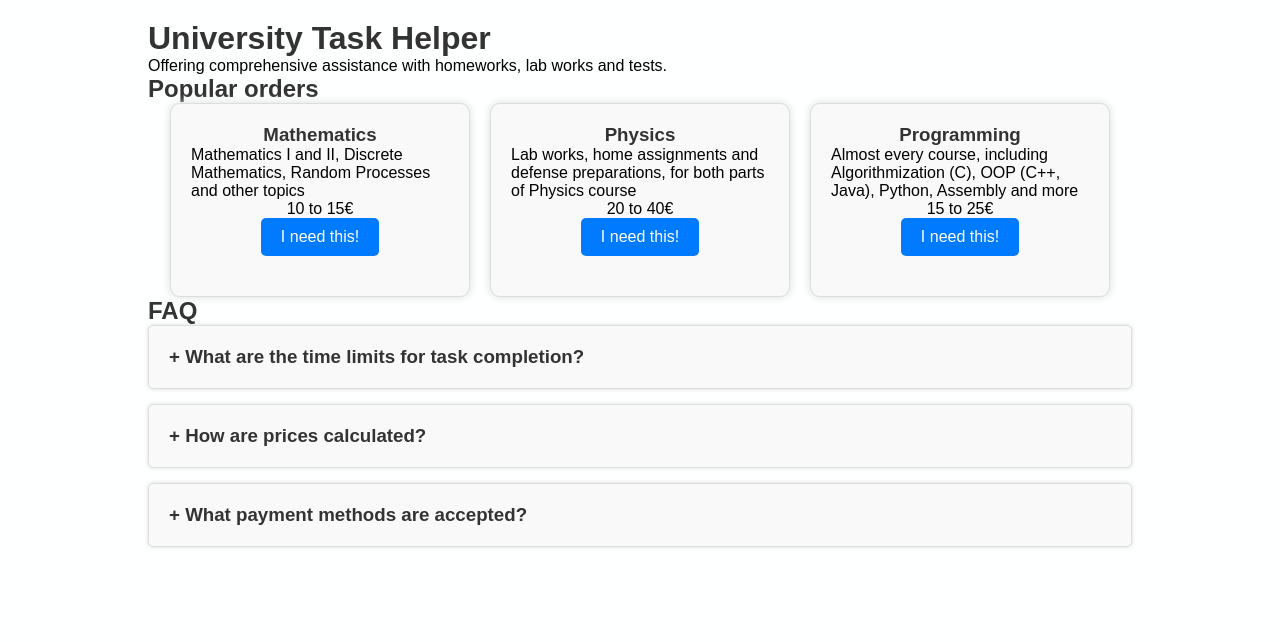
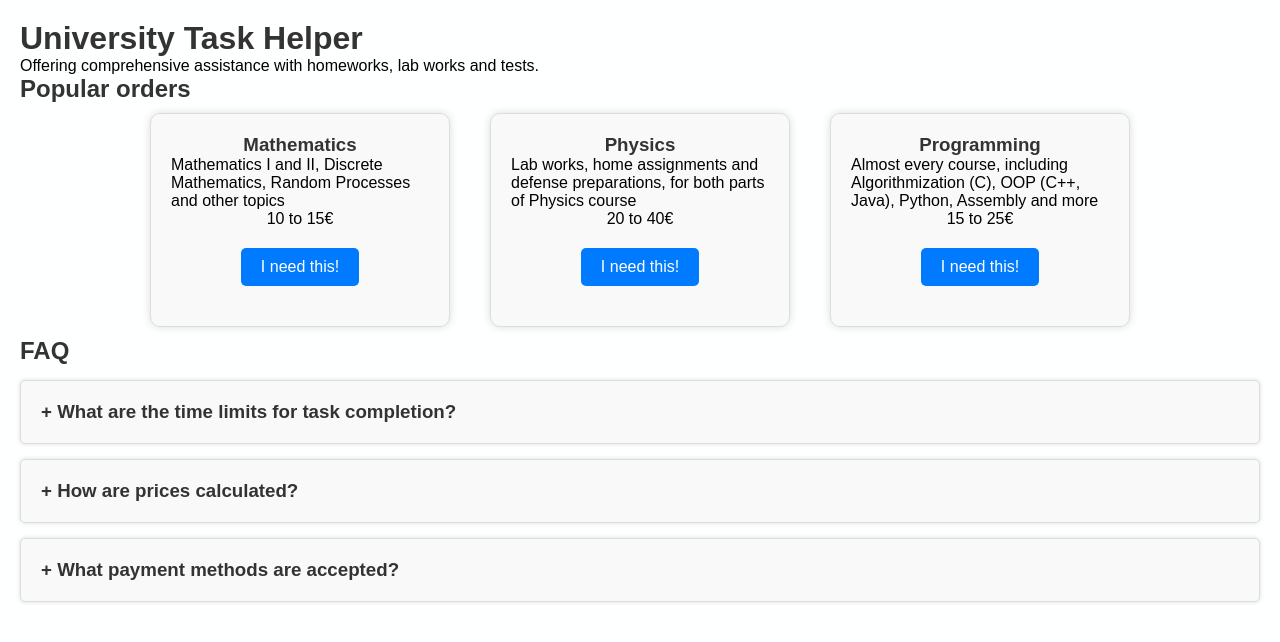
Before and after one commit to hinkalnya/hinkalnya.github.io, a React (Create React App) app: page / in a window 1280 px wide. Shown: the top 642 px of the page. Built offline with nearby package versions, Linux system fonts and the light colour scheme.

Commit message:
Removed garbage

```diff
--- a/src/index.css
+++ b/src/index.css
@@ -12,8 +12,6 @@ body {
 }
 
 .container {
-    width: 80%;
-    margin: 0 auto;
     padding: 20px;
 }
 
@@ -57,15 +55,7 @@ button:hover {
     border-radius: 5px;
     box-shadow: 0px 0px 5px #ddd;
     padding: 20px;
-    margin-bottom: 15px;
-}
-
-.faq-item h3 {
-    margin: 0;
-}
-
-.faq-item p {
-    margin-bottom: 0;
+    margin-top: 15px;
 }
 
 .faq-item:hover {
@@ -77,14 +67,13 @@ button:hover {
     flex-direction: column;
     align-items: center;
     max-width: 300px;
-    max-height: 100%;
     padding: 20px;
+    margin: 10px;
 
     background-color: #f9f9f9;
     border: 1px solid #ddd;
     border-radius: 10px;
     box-shadow: 0px 0px 10px #ddd;
-    box-sizing: border-box;
     transition-duration: 0.3s;
 }
 
@@ -92,12 +81,3 @@ button:hover {
     box-shadow: 0px 0px 10px #aaa;
     transform: scale(1.02);
 }
-
-.description {
-    flex: 1;
-    margin-top: auto;
-}
-
-.accept {
-    margin-top: auto;
-}
```
